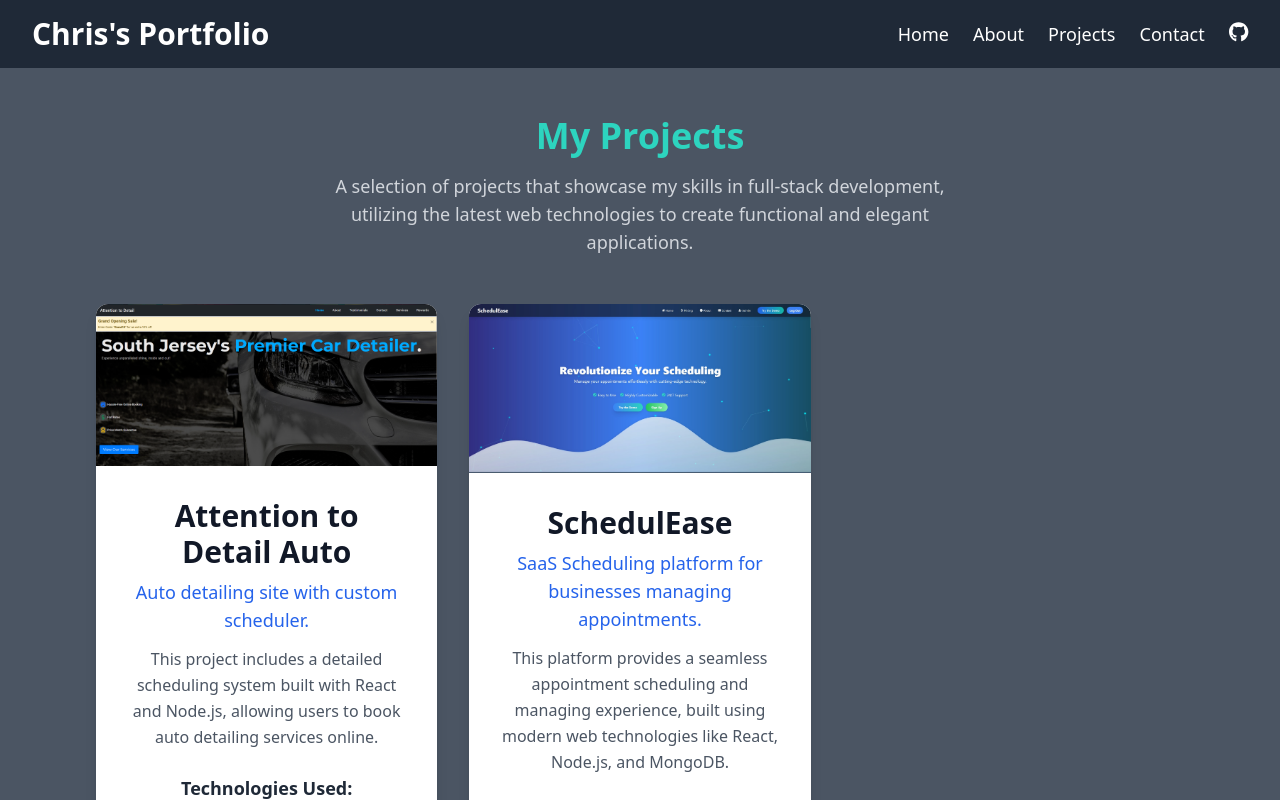
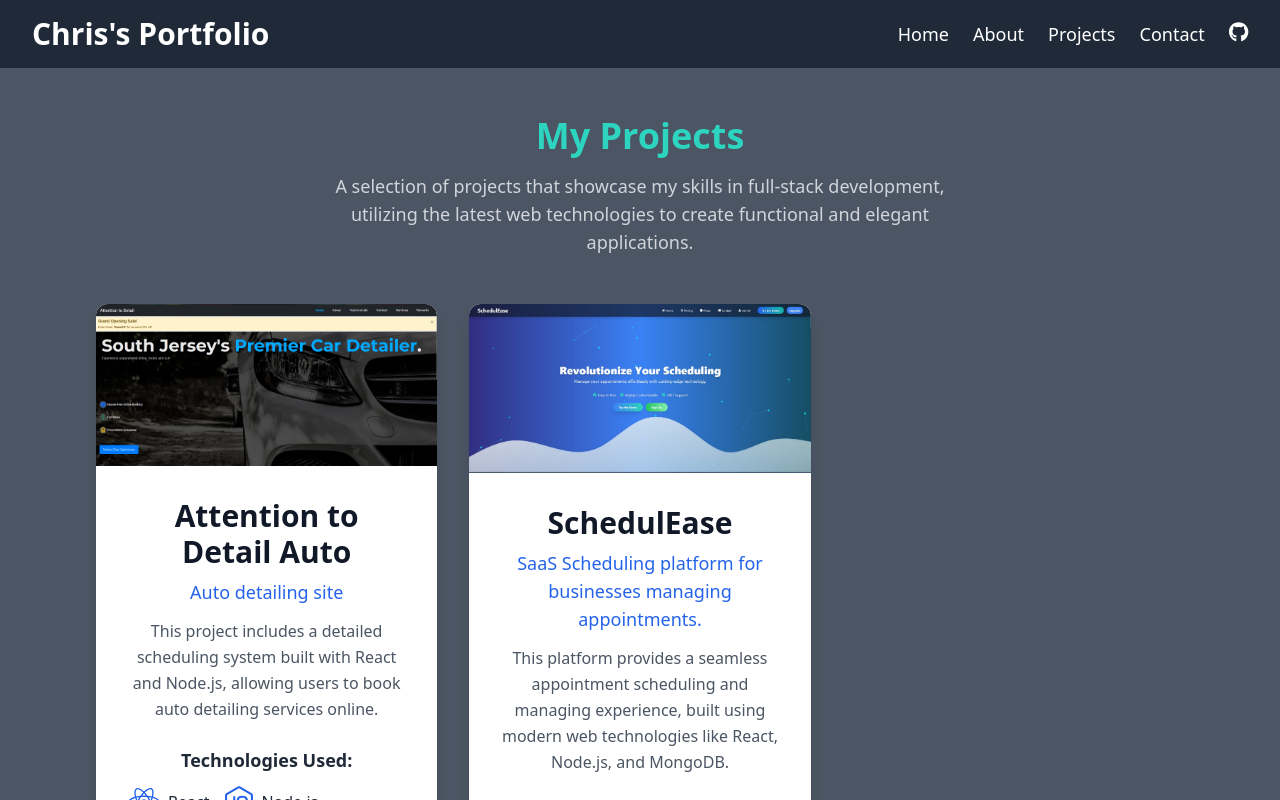
Before and after one commit to Chris-J-Patrick/Portfolio, a React (Vite) app: page /projects in a window 1280 px wide. Shown: the top 800 px of the page. Built offline with nearby package versions, Linux system fonts and the light colour scheme.

Commit message:
-Updated projects page wording

```diff
--- a/src/Pages/Projects.tsx
+++ b/src/Pages/Projects.tsx
@@ -41,7 +41,7 @@ interface Project {
 const projects: Project[] = [
   {
     title: "Attention to Detail Auto",
-    subtitle: "Auto detailing site with custom scheduler.",
+    subtitle: "Auto detailing site",
     description:
       "This project includes a detailed scheduling system built with React and Node.js, allowing users to book auto detailing services online.",
     imageUrl: "/AtdPic.png",
```
